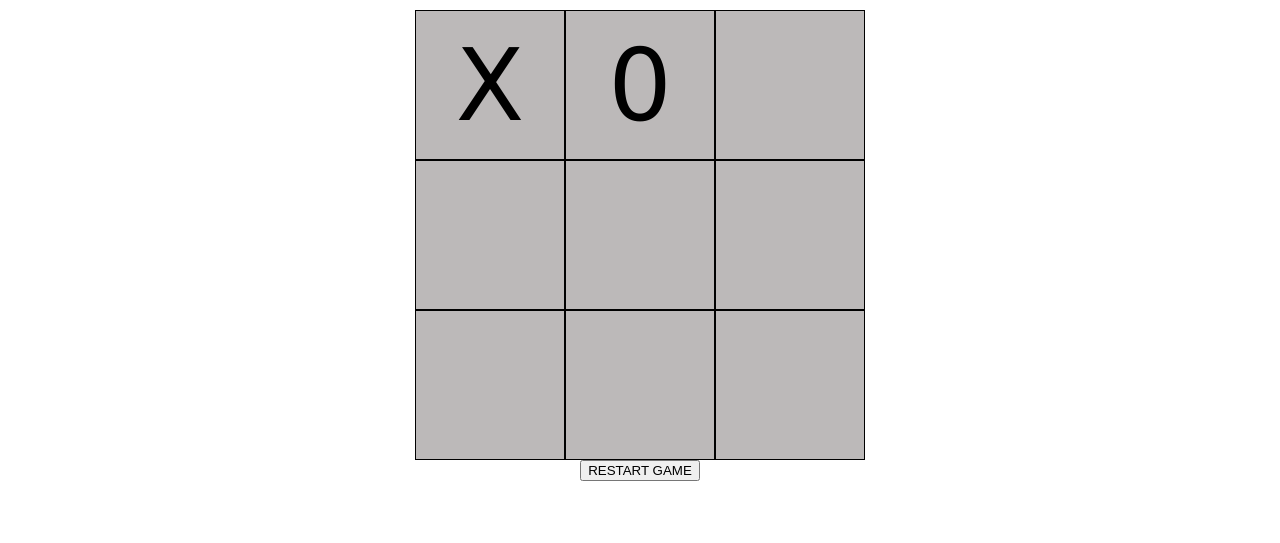
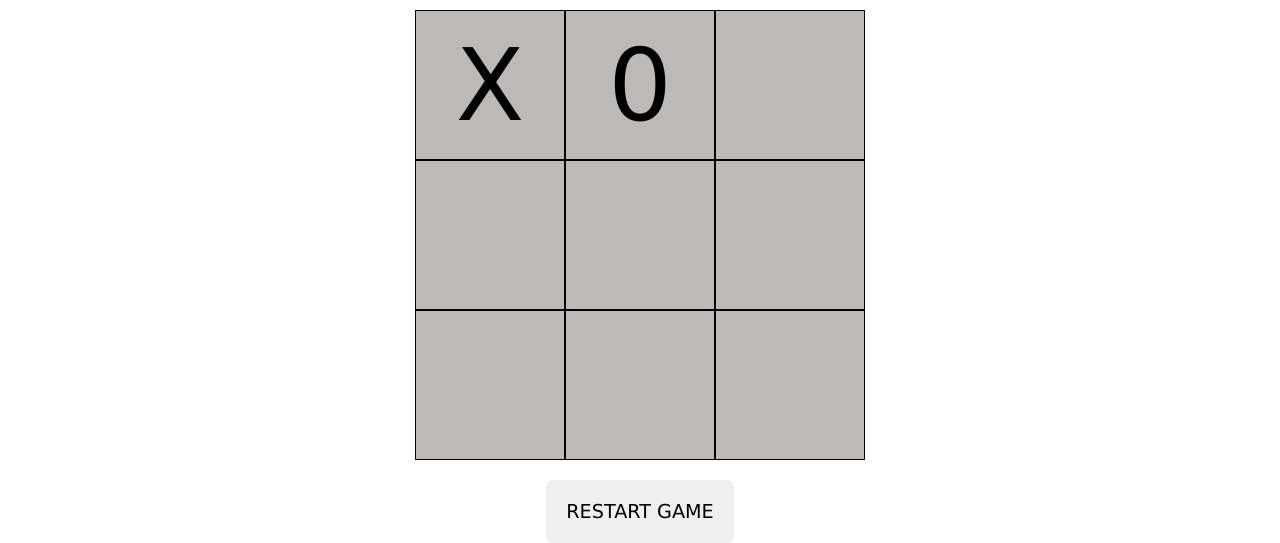
Before and after one commit to FalkoKa/Project-Tic-Tac-Toe, a plain HTML site: page index.html in a window 1280 px wide. Shown: the part 266-809 px from the top of the page. Drawn offline with Linux system fonts and the light colour scheme.

Commit message:
add button styling and fix body height

```diff
--- a/style.css
+++ b/style.css
@@ -5,15 +5,15 @@
 html,
 body {
   margin: 0;
-  height: 100%;
 }
 
 body {
   width: 100%;
-  margin: auto;
   font-family: 'Lucida Sans', 'Lucida Sans Regular', 'Lucida Grande',
     'Lucida Sans Unicode', Geneva, Verdana, sans-serif;
   font-size: 2rem;
+  display: flex;
+  flex-direction: column;
 }
 
 h1,
@@ -66,3 +66,22 @@ header {
   text-align: center;
   box-shadow: 0 8px 16px 0 rgba(0, 0, 0, 0.2);
 }
+
+button {
+  font-family: inherit;
+  font-size: 1.2rem;
+  border-radius: 8px;
+  border: none;
+  padding: 20px;
+  margin-top: 20px;
+  transition: 0.3s;
+}
+
+button:hover {
+  background-color: darkgray;
+}
+
+button:active {
+  background-color: black;
+  color: aliceblue;
+}
```
